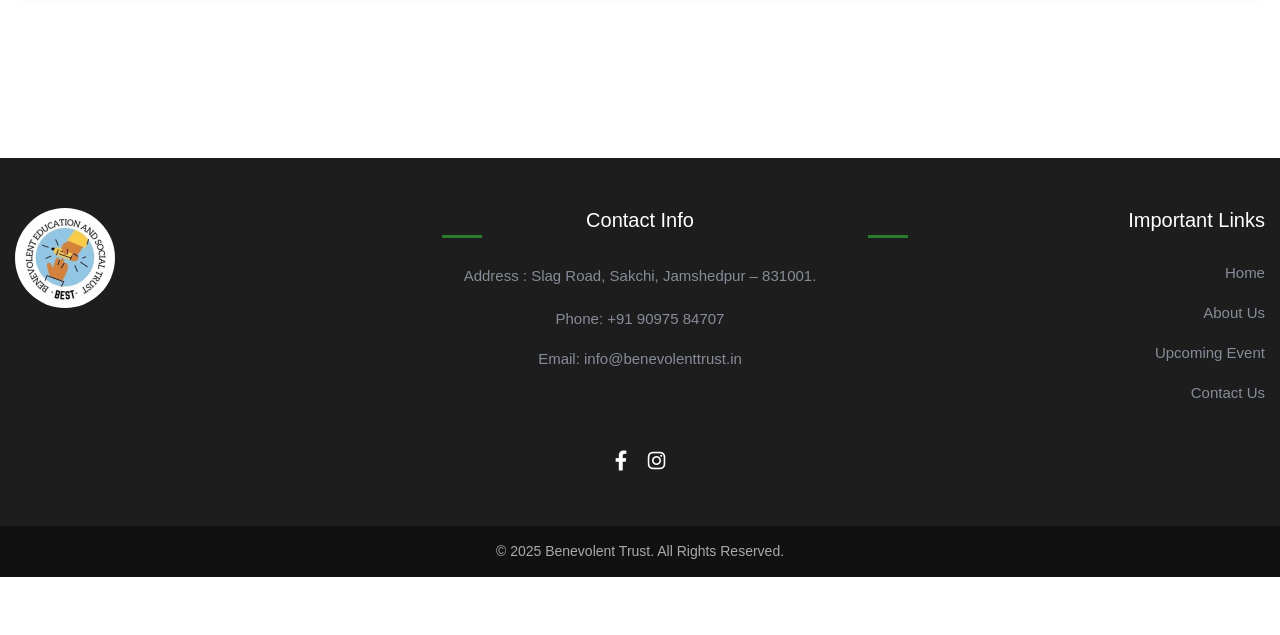
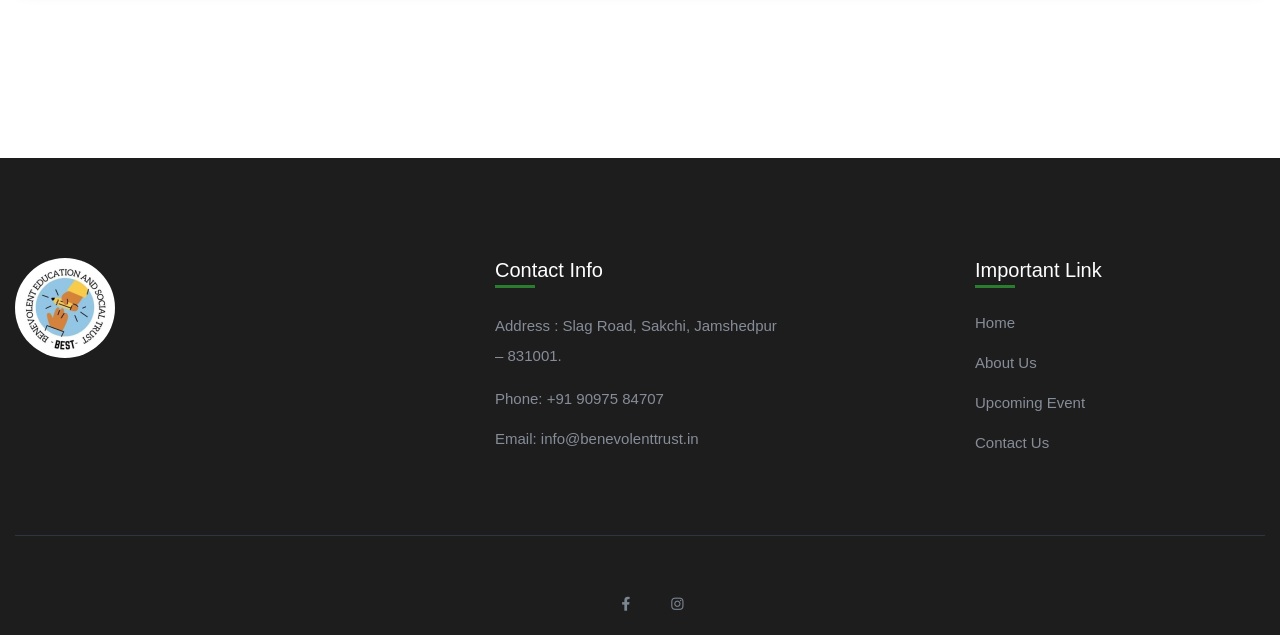
Before and after one commit to neerajcyber/ngo-web, a plain HTML site: page Environment.html in a window 1280 px wide. Shown: the part 2304-2939 px from the top of the page. Before the commit the page ends 2881 px from the top, so only its background shows below. Drawn offline with Linux system fonts and the light colour scheme; a web font is replaced by a local one.

```diff
--- a/Environment.html
+++ b/Environment.html
@@ -275,47 +275,78 @@
 
   <!-- ✅ Footer -->
   <footer>
-    <div class="footer-area">
+    <div class="footer-wrapper section-bg2" data-background="assets/img/gallery/footer_bg.png">
+      <!-- Footer Top-->
+      <div class="footer-area footer-padding">
         <div class="container">
-        <div class="row">
-          <div class="col-md-4 text-center text-md-left mb-4 mb-md-0">
-            <div class="footer-logo">
-              <a href="index.html"><img src="assets/img/logo/logo.png" alt="Logo" /></a>
+          <div class="row d-flex justify-content-between">
+            <div class="col-xl-3 col-lg-3 col-md-4 col-sm-6">
+              <div class="single-footer-caption mb-50">
+                <div class="single-footer-caption mb-30">
+                  <div class="footer-tittle">
+                    <div class="footer-logo mb-20">
+                      <a href="index.html"><img src="assets/img/logo/logo.png" alt="" style="border-radius: 50%;" /></a>
                     </div>
                   </div>
-          <div class="col-md-4 text-center mb-4 mb-md-0">
+                </div>
+              </div>
+            </div>
+            <div class="col-xl-3 col-lg-3 col-md-4 col-sm-5">
+              <div class="single-footer-caption mb-50">
                 <div class="footer-tittle">
                   <h4>Contact Info</h4>
                   <ul>
-                <li><p>Address : Slag Road, Sakchi, Jamshedpur – 831001.</p></li>
+                    <li>
+                      <p>
+                        Address : Slag Road, Sakchi, Jamshedpur – 831001.
+                      </p>
+                    </li>
                     <li><a href="tel:+919097584707">Phone: +91 90975 84707</a></li>
-                <li><a href="mailto:info@benevolenttrust.in">Email: info@benevolenttrust.in</a></li>
+                    <li><a href="mailto: info@benevolenttrust.in">Email: info@benevolenttrust.in</a></li>
                   </ul>
                 </div>
               </div>
-          <div class="col-md-4 text-center text-md-right">
+            </div>
+            <div class="col-xl-3 col-lg-3 col-md-4 col-sm-5">
+              <div class="single-footer-caption mb-50">
                 <div class="footer-tittle">
-              <h4>Important Links</h4>
+                  <h4>Important Link</h4>
                   <ul>
                     <li><a href="index.html">Home</a></li>
                     <li><a href="about.html">About Us</a></li>
                     <li><a href="program.html">Upcoming Event</a></li>
-                <li><a href="contact.html">Contact Us</a></li>
+                    <li><a href="contact.html">Contact Us </a></li>
                   </ul>
                 </div>
               </div>
             </div>
-
-        <!-- Social Icons -->
-        <div class="footer-social">
-          <a href="https://www.facebook.com/profile.php?id=100085929879080" target="_blank"><i class="fab fa-facebook-f"></i></a>
-          <a href="https://www.instagram.com/benevolenttrust" target="_blank"><i class="fab fa-instagram"></i></a>
           </div>
         </div>
       </div>
+      <!-- footer-bottom -->
+      <div class="footer-bottom-area">
+        <div class="container">
+          <div class="footer-border">
+            <div class="row d-flex justify-content-center align-items-center">
 
-    <div class="footer-bottom">
-      © 2025 Benevolent Trust. All Rights Reserved.
+              <div class="col">
+                <div class="footer-social d-flex justify-content-center">
+                  <!-- <a href="#"><i class="fab fa-twitter"></i></a> -->
+                  <a href="https://www.facebook.com/profile.php?id=100085929879080&mibextid=ZbWKwL" target="_blank"
+                    title="Visit my Facebook profile">
+                    <i class="fab fa-facebook-f"></i>
+                  </a>
+                  <a href="https://www.instagram.com/benevolenttrust?utm_source=qr&igsh=dXhqNXE5b2g2M2lx"
+                    target="_blank" title="Visit my Instagram profile">
+                    <i class="fab fa-instagram"></i>
+                  </a>
+
+                </div>
+              </div>
+            </div>
+          </div>
+        </div>
+      </div>
     </div>
   </footer>
 
```
Lines whose indentation alone changed are shown as unchanged.
